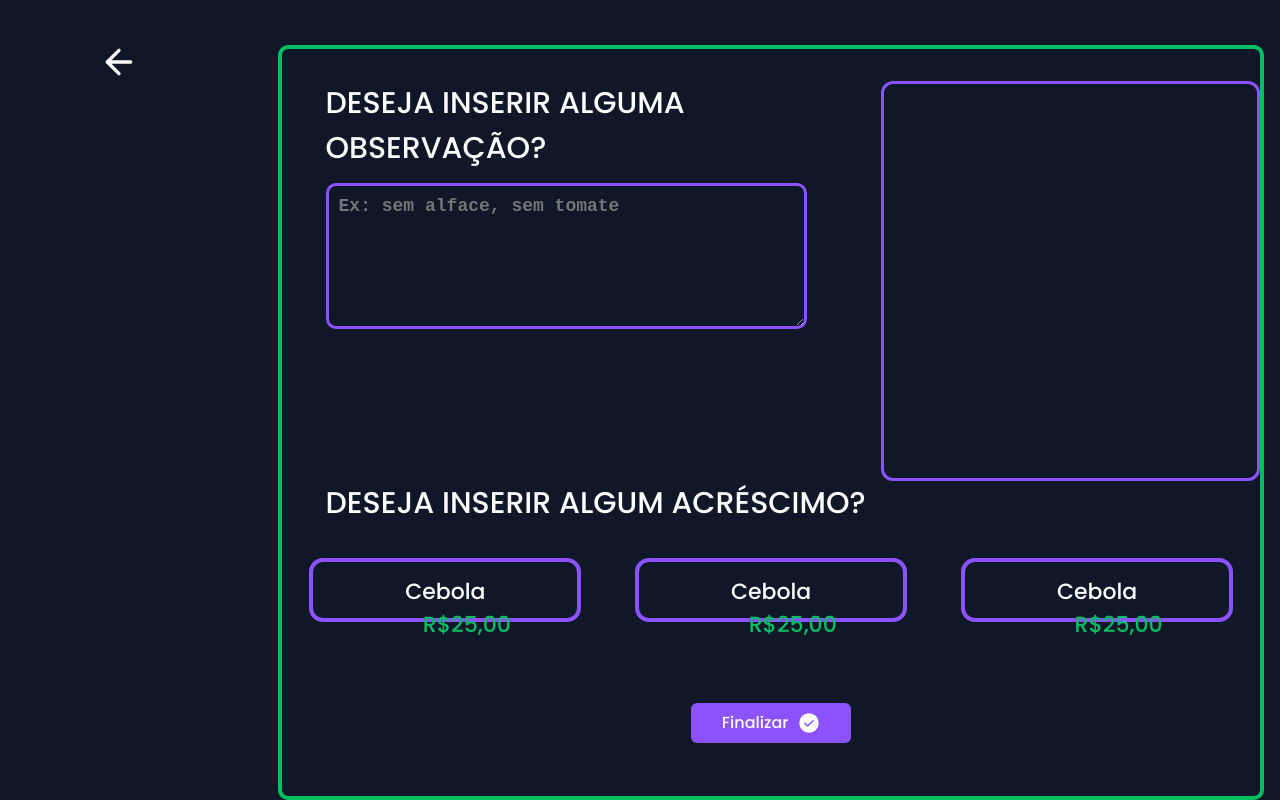
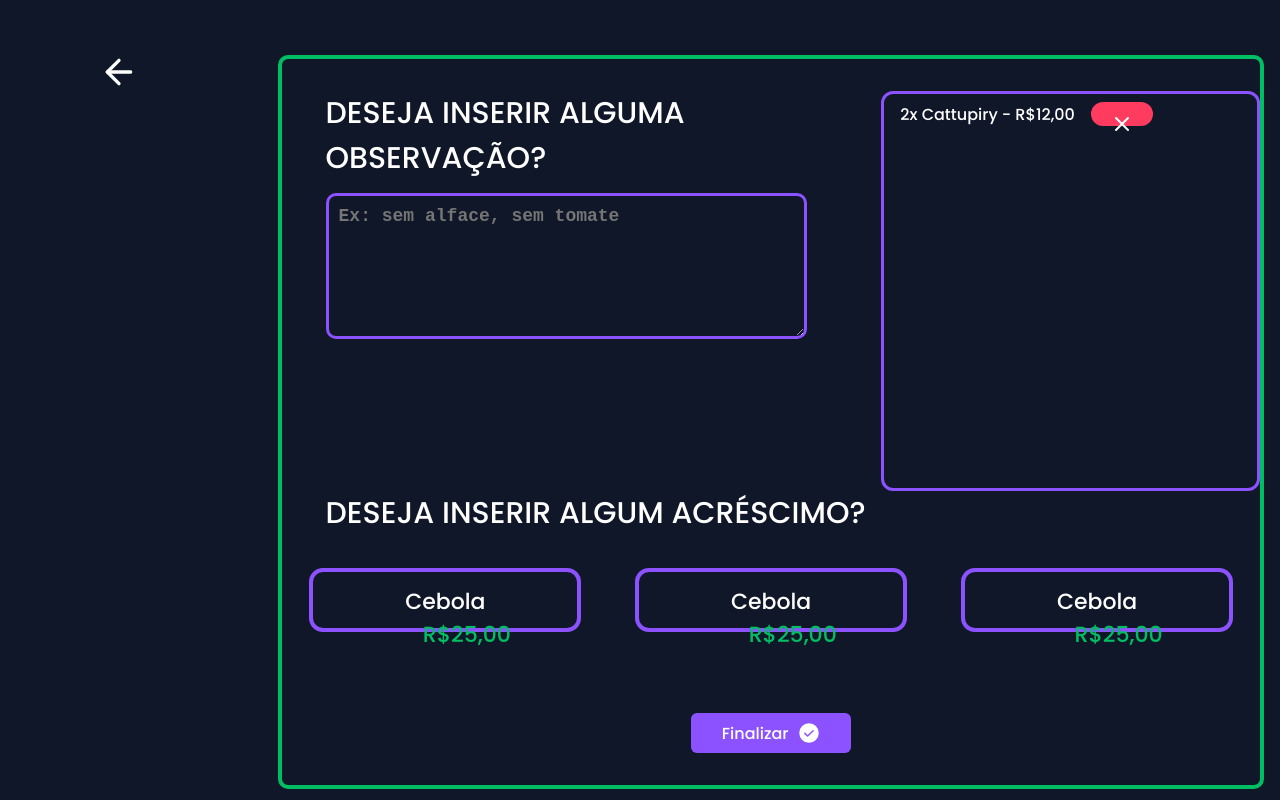
Before and after one commit to eualbino/Restaurante, a React (Vite) app: page /observacao in a window 1280 px wide. Built offline with nearby package versions, Linux system fonts and the light colour scheme; the HTML template or start-up script is replaced by a standard one.

Commit message:
Update InsertedAddition

```diff
--- a/src/pages/Observacao/index.tsx
+++ b/src/pages/Observacao/index.tsx
@@ -14,6 +14,7 @@ import { useForm } from "react-hook-form";
 import { zodResolver } from "@hookform/resolvers/zod";
 import { useState } from "react";
 import { CheckCircle } from "phosphor-react";
+import { X } from "lucide-react";
 const textObservationSchema = z.object({
   observation: z.string(),
 });
@@ -49,7 +50,14 @@ const Observacao = () => {
             <pre>{output}</pre>
           </TextObservacao>
 
-          <InsertedAddition></InsertedAddition>
+          <InsertedAddition>
+            <div>
+              <span>2x Cattupiry - R$12,00</span>
+              <button>
+                <X />
+              </button>
+            </div>
+          </InsertedAddition>
         </SepareteObservationFromInsert>
         <InsertAddition>
           <span>DESEJA INSERIR ALGUM ACRÉSCIMO?</span>
--- a/src/pages/Observacao/styles.ts
+++ b/src/pages/Observacao/styles.ts
@@ -2,8 +2,6 @@ import { styled } from "styled-components";
 
 export const ObservationContainer = styled.div`
   display: flex;
-  width: 100vw;
-  height: 100vh;
   header {
     align-items: flex-start;
   }
@@ -45,8 +43,26 @@ export const InsertedAddition = styled.div`
   border: 3px solid ${(props) => props.theme["purple-500"]};
   border-radius: 12px;
   width: 25rem;
-  height: 25rem;
+  min-height: 25rem;
   margin-top: 2rem;
+
+  div{
+    display: flex;
+    flex-direction: row;
+    margin-left: 1rem;
+    margin-top: 0.5rem;
+
+    button{
+    cursor: pointer;
+    margin-left: 1rem;
+    color: ${(props) => props.theme.white};
+    background-color: ${(props) => props.theme["red-400"]};
+    border: none;
+    border-radius: 9rem;
+    height: 1.5rem;
+  }
+  }
+
 `;
 
 export const InsertAddition = styled.div`
--- a/src/pages/PedidosMesas/index.tsx
+++ /dev/null
@@ -1,5 +0,0 @@
-const PedidosMesas = () => {
-    return ( <h1>PedidosMesas</h1> );
-}
-
-export default PedidosMesas;
```
Also changed, not shown: src/pages/PedidosMesas/styles.ts (added).
